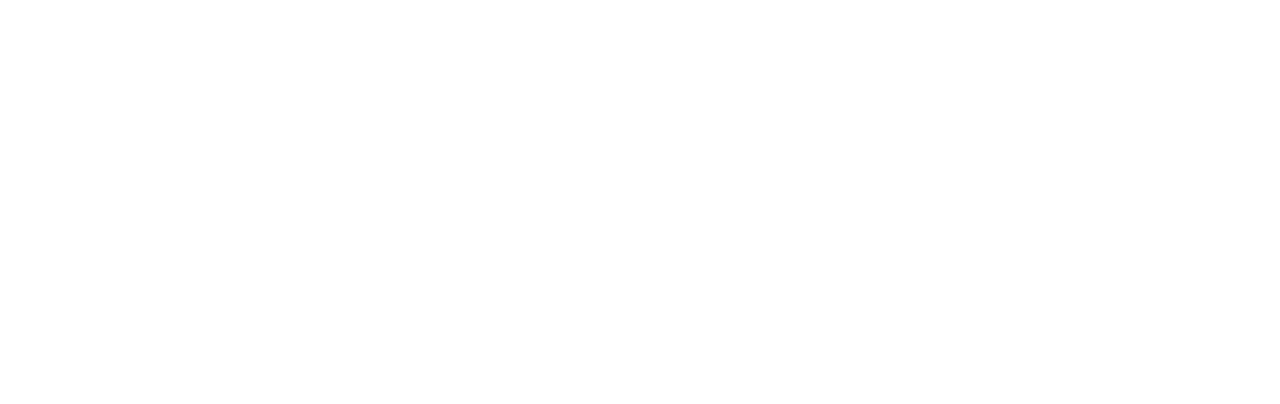
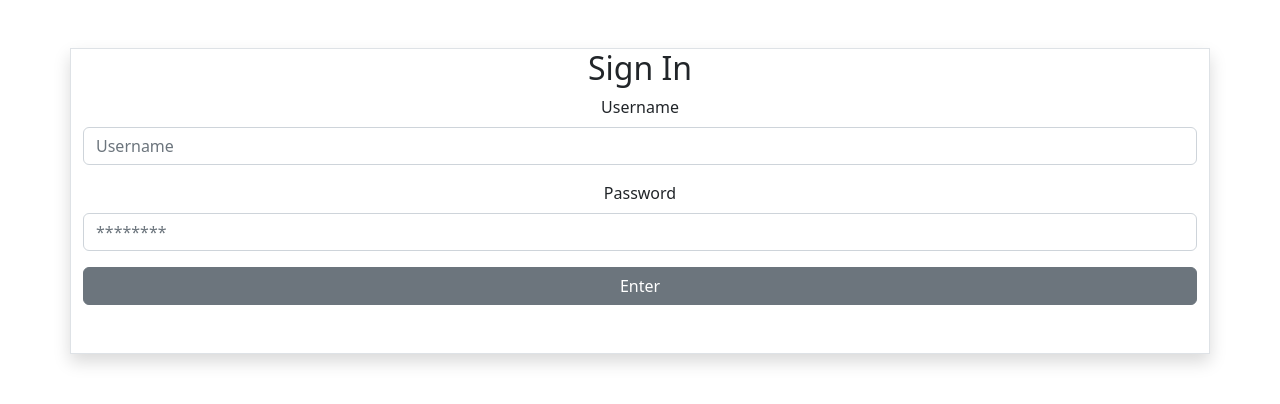
Before and after one commit to Guven1991/customerdemofrontend, a React (Create React App) app: page /Login in a window 1280 px wide. Before the commit this address had no page. Shown: the top 404 px of the page. Built offline with nearby package versions, Linux system fonts and the light colour scheme.

Commit message:
Login and register added

```diff
--- a/src/App.js
+++ b/src/App.js
@@ -5,6 +5,8 @@ import './App.css';
 import CreateCustomer from './page/CreateCustomer';
 import GetAllCustomers from './page/GetAllCustomers';
 import Home from './page/Home';
+import Login from './page/Login';
+import Register from './page/Register';
 
 function App() {
 
@@ -15,6 +17,8 @@ function App() {
       <Route path="/" element={<Home/>} />
       <Route path="/CreateCustomer" element={<CreateCustomer/>} />
       <Route path="/GetAllCustomers" element={<GetAllCustomers/>} />
+      <Route path="/Login" element={<Login/>} />
+      <Route path="/Register" element={<Register/>} />
     </Routes>
     </div>
   );
--- a/src/page/CreateCustomer.js
+++ b/src/page/CreateCustomer.js
@@ -27,8 +27,11 @@ function CreateCustomer() {
           location:location
 
         };
-
-         axios.post("http://localhost:8080/add-customer", data)
+        const token = localStorage.getItem("token");
+        const config = {
+          headers: { Authorization: `Bearer ${token}` }
+      }
+         axios.post("http://localhost:8080/customer/add-customer", data,config)
           .then((res) => successNote("Added succesfully")).catch((err) => {
             console.log(err)
             errorNote(err.response.data.message);
--- a/src/page/GetAllCustomers.js
+++ b/src/page/GetAllCustomers.js
@@ -59,7 +59,7 @@ function GetAllCustomers() {
         <td>{customer.surname}</td>
         <td>{customer.location}</td>
         <td>
-          <div className="d-flex " style={{ width: "400px" }}>
+          <div className="d-flex " >
             <Button
               style={{ marginRight: "10px" }}
               color="danger"
--- /dev/null
+++ b/src/page/Login.js
@@ -0,0 +1,64 @@
+import axios from 'axios';
+import React, { useState } from 'react'
+import {
+    Button,
+    Container,
+    Form,
+    FormGroup,
+    Input,
+    Label
+  } from 'reactstrap';
+
+export default function Login() {
+
+    const [name, setName] = useState("");
+    const [password, setPassword] = useState("");
+
+    const handleChangeName = (e) => setName(e.target.value);
+    const handleChangePassword = (e) => setPassword(e.target.value);
+
+    const handleOnSubmit = (e) => {
+        e.preventDefault();
+        const data = {
+          username: name,
+          password: password,
+          appUserRoles: ["USER"]
+        };
+        axios.post("http://localhost:8080/users/signin", data)
+          .then(function (response) {
+            console.log(response);
+            localStorage.setItem("token", response.data.token);
+          })
+      };
+
+  return (
+    <Container className='border shadow mt-5 pb-5 '>
+    <div className="App">
+        <h2>Sign In</h2>
+        <Form className="form" onSubmit={handleOnSubmit}>
+        <FormGroup>
+            <Label for="Username">Username</Label>
+            <Input
+              type="text"
+              name="Username"
+              id="Username"
+              placeholder="Username"
+              onChange={handleChangeName}
+            />
+          </FormGroup>
+          <FormGroup>
+            <Label for="examplePassword">Password</Label>
+            <Input
+              type="password"
+              name="password"
+              id="examplePassword"
+              placeholder="********"
+              onChange={handleChangePassword}
+            />
+          </FormGroup>
+        <Button block>Enter</Button>
+      </Form>
+    </div>
+    </Container>
+  )
+}
--- /dev/null
+++ b/src/page/Register.js
@@ -0,0 +1,81 @@
+import axios from 'axios';
+import React, { useState } from 'react'
+import {
+    Button,
+    Container,
+    Form,
+    FormGroup,
+    Input,
+    Label
+  } from 'reactstrap';
+
+
+
+export default function Register() {
+
+    const [name, setName] = useState("");
+    const [email, setEmail] = useState("");
+    const [password, setPassword] = useState("");
+
+    const handleChangeName = (e) => setName(e.target.value);
+    const handleChangeEmail = (e) => setEmail(e.target.value)
+    const handleChangePassword = (e) => setPassword(e.target.value);
+
+
+
+    const handleOnSubmit = (e) => {
+        e.preventDefault();
+        const data = {
+          username: name,
+          email: email,
+          password: password,
+          appUserRoles: ["USER"]
+        };
+        axios.post("http://localhost:8080/users/signup", data)
+          .then(function (response) {
+            console.log(response);
+          })
+      };
+
+
+  return (
+    <Container className='border shadow mt-5 pb-5 '>
+    <div className="App">
+        <h2>Register</h2>
+        <Form className="form" onSubmit={handleOnSubmit}>
+        <FormGroup>
+            <Label for="Username">Username</Label>
+            <Input
+              type="text"
+              name="Username"
+              id="Username"
+              placeholder="Username"
+              onChange={handleChangeName}
+            />
+          </FormGroup>
+          <FormGroup>
+            <Label for="exampleEmail">Email</Label>
+            <Input
+              type="email"
+              name="email"
+              id="exampleEmail"
+              placeholder="example@example.com"
+              onChange={handleChangeEmail}
+            />
+          </FormGroup>
+          <FormGroup>
+            <Label for="examplePassword">Password</Label>
+            <Input
+              type="password"
+              name="password"
+              id="examplePassword"
+              placeholder="********"
+              onChange={handleChangePassword}
+            />
+          </FormGroup>
+        <Button block>Add</Button>
+      </Form>
+    </div>
+    </Container>
+  )
+}
```
